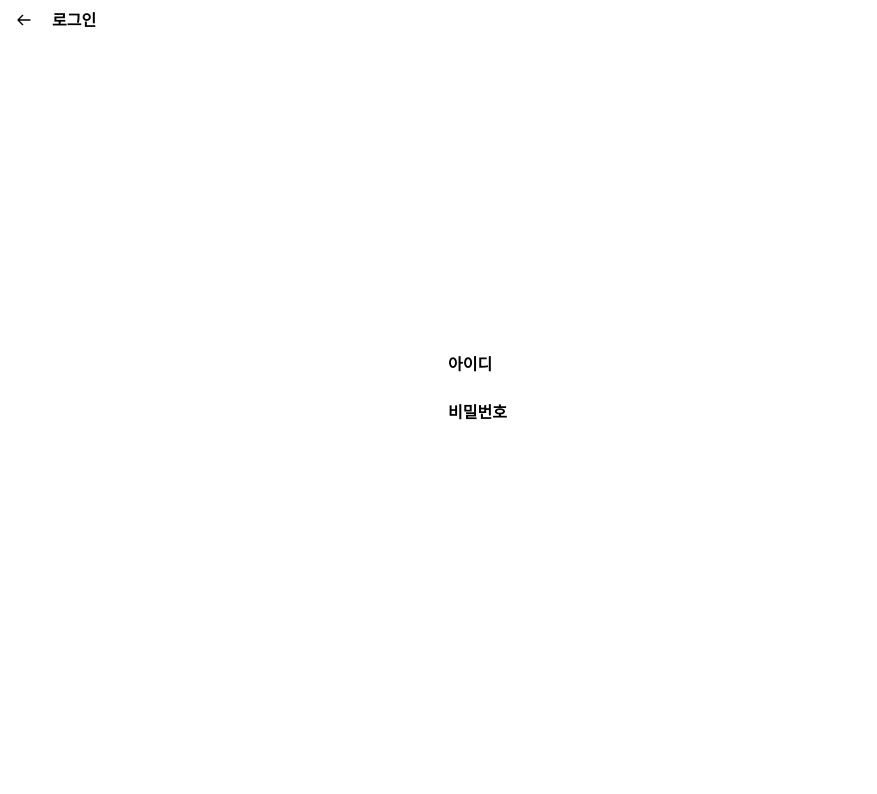
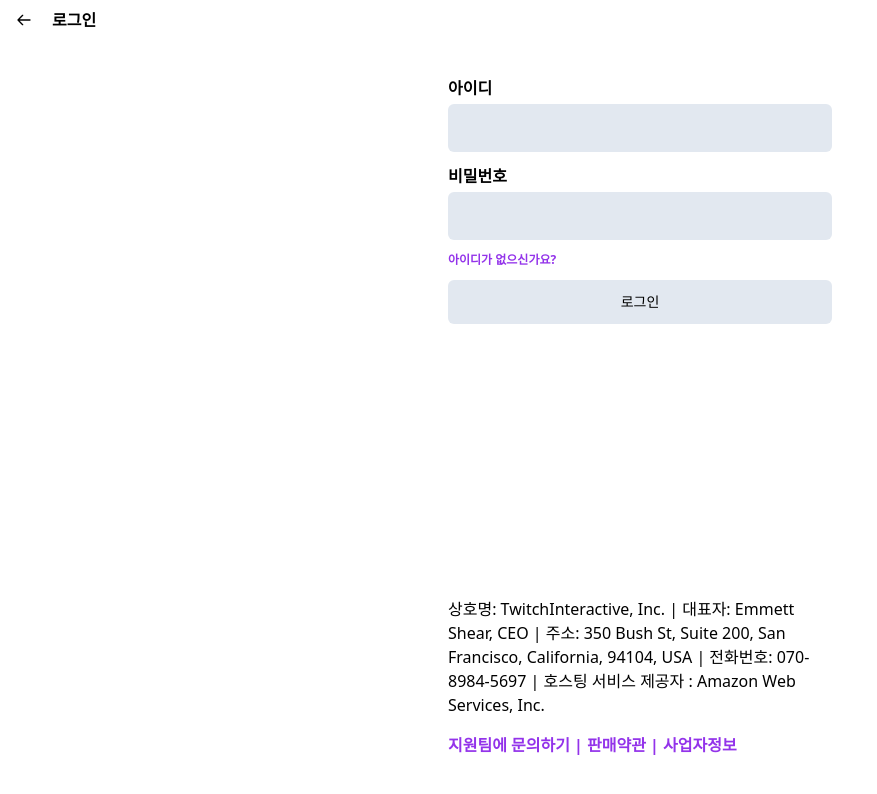
Before and after one commit to blackeichi/jeong-stream, a Next.js app: page /profile/signin in a window 1280 px wide. Shown: the top 794 px of the page, without its empty margins (0-877 px from the left). Built offline with nearby package versions, Linux system fonts and the light colour scheme.

Commit message:
2022.06.15

```diff
--- a/components/button.tsx
+++ b/components/button.tsx
@@ -16,8 +16,8 @@ export default function Button({
   return (
     <button
       className={cls(
-        "transition ease-in-out 1s hover:bg-purple-400 text-base w-full rounded-md px-4 font-medium",
-        large ? "py-3" : "py-1",
+        "transition ease-in-out 1s hover:bg-purple-400 text-base w-full rounded-md px-4 font-medium ",
+        large ? "text-sm py-3" : "py-2",
         bgblack ? "text-gray-50" : "text-black",
         bgcolor
       )}
--- a/components/input.tsx
+++ b/components/input.tsx
@@ -6,5 +6,11 @@ interface InputProps {
 }
 
 export default function Input({ inputtype, inputname }: InputProps) {
-  return <input type={inputtype} name={inputname} />;
+  return (
+    <input
+      className="bg-slate-200 rounded-md p-3 focus:bg-white focus:outline-2 focus:outline-violet-700 box-content"
+      type={inputtype}
+      name={inputname}
+    />
+  );
 }
--- a/components/label.tsx
+++ b/components/label.tsx
@@ -7,7 +7,10 @@ interface LabelProps {
 
 export default function Label({ text, htmlfor }: LabelProps) {
   return (
-    <label className="text-sm sm:text-base font-semibold" htmlFor={htmlfor}>
+    <label
+      className="text-sm sm:text-base font-semibold py-1 pt-3"
+      htmlFor={htmlfor}
+    >
       {text}
     </label>
   );
--- a/pages/profile/signin.tsx
+++ b/pages/profile/signin.tsx
@@ -2,18 +2,37 @@ import { NextPage } from "next";
 import Back from "../../components/back";
 import Label from "../../components/label";
 import Input from "../../components/input";
+import Button from "../../components/button";
+import Link from "next/link";
 
 const Signin: NextPage = () => {
   return (
     <>
       <Back text="로그인"></Back>
-      <div className="w-full h-screen flex items-center justify-center px-3 box-border">
+      <div className="w-full h-screen flex flex-col justify-between items-center px-3 box-border pt-16">
         <form className="flex flex-col w-full sm:w-96 2xl:w-1/3 box-border">
           <Label htmlfor="id" text="아이디"></Label>
           <Input inputname="id" inputtype="text"></Input>
           <Label htmlfor="bimil" text="비밀번호"></Label>
           <Input inputname="bimil" inputtype="password"></Input>
+          <Link href="/profile/signup">
+            <a className="text-purple-600 font-semibold text-xs py-3 cursor-pointer">
+              아이디가 없으신가요?
+            </a>
+          </Link>
+          <Button text="로그인" bgcolor="bg-slate-200" large={true}></Button>
         </form>
+        <div className="sm:w-96 2xl:w-1/3 h-1/3 flex flex-col justify-center text-xs md:text-base">
+          <span>
+            상호명: TwitchInteractive, Inc. | 대표자: Emmett Shear, CEO | 주소:
+            350 Bush St, Suite 200, San Francisco, California, 94104, USA |
+            전화번호: 070-8984-5697 | 호스팅 서비스 제공자 : Amazon Web
+            Services, Inc.
+          </span>
+          <span className="cursor-pointer pt-4 font-semibold text-purple-600">
+            지원팀에 문의하기 | 판매약관 | 사업자정보
+          </span>
+        </div>
       </div>
     </>
   );
```
